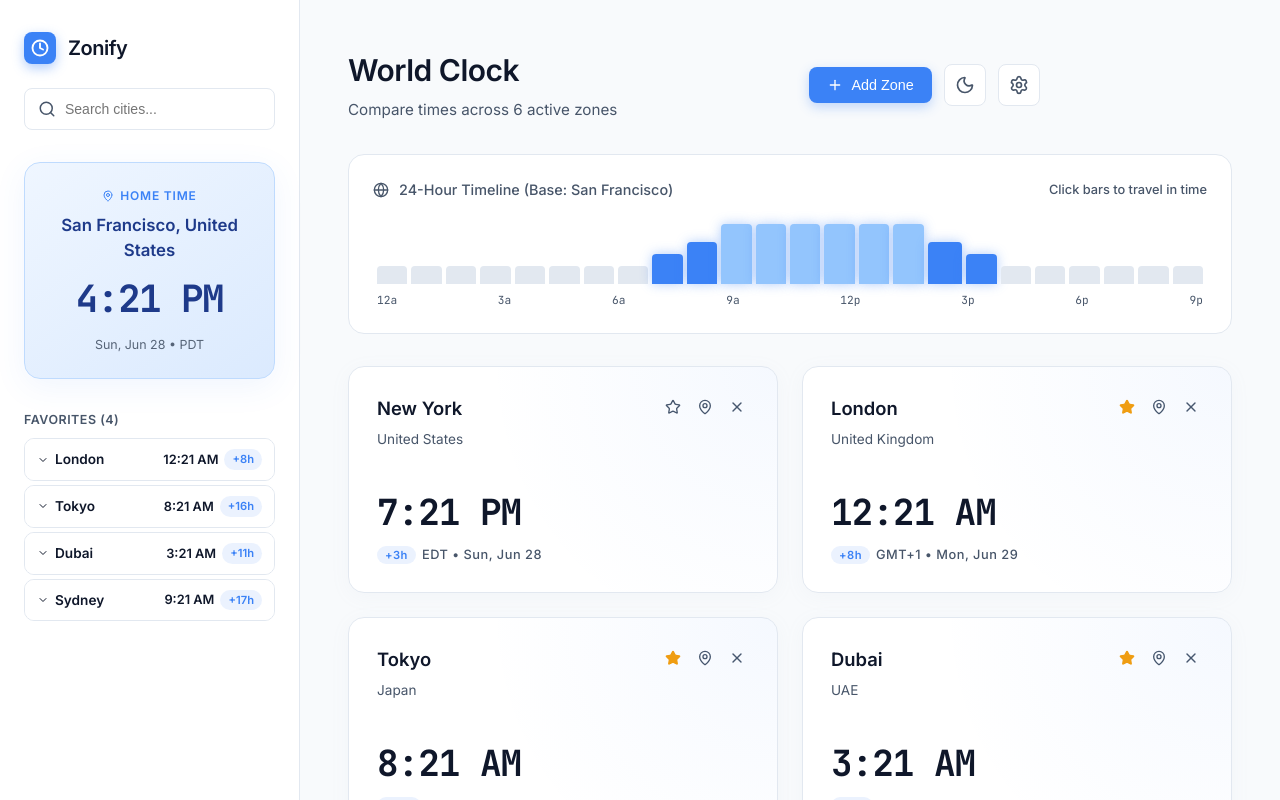
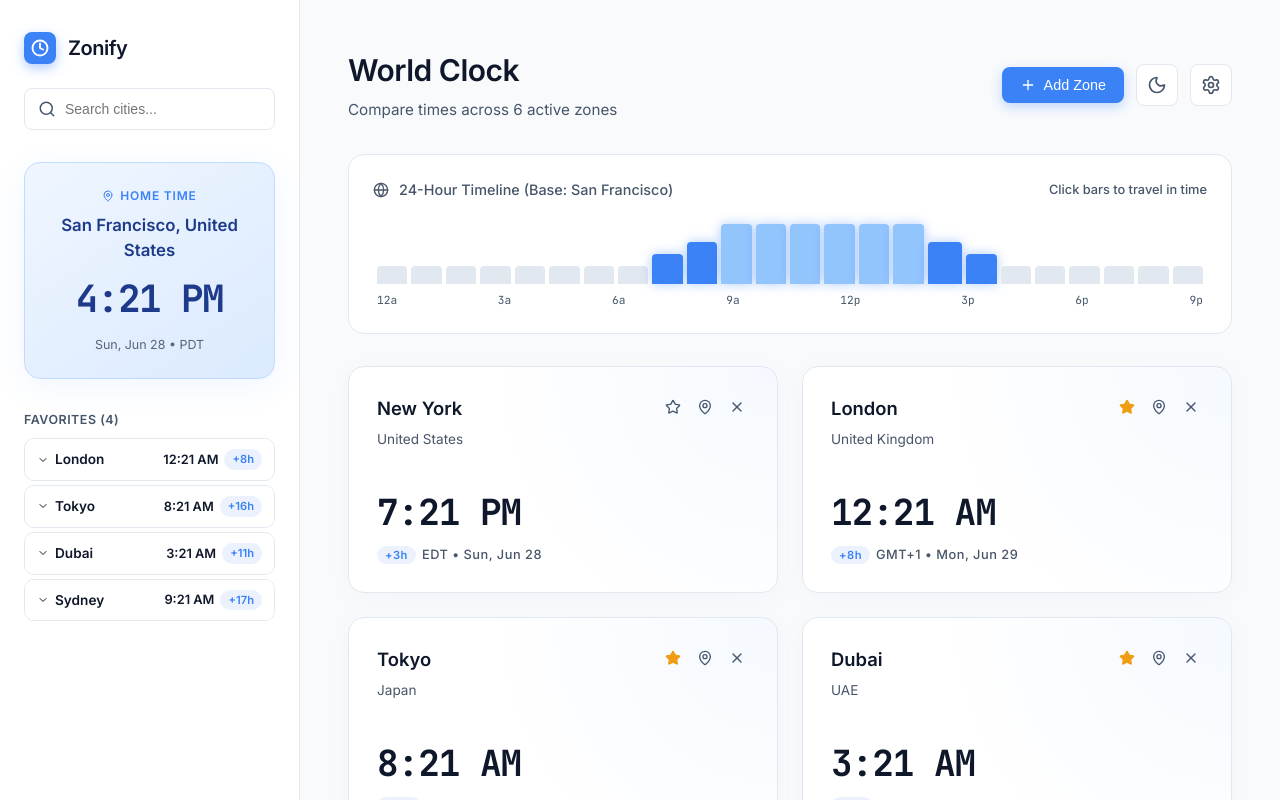
Before and after one commit to tomiabe/zonify, a React (Vite) app: page / in a window 1280 px wide. Built offline with nearby package versions, Linux system fonts and the light colour scheme.

Commit message:
fix: keep settings-container inside actions for proper header alignment

```diff
--- a/src/App.tsx
+++ b/src/App.tsx
@@ -552,13 +552,13 @@ const App = () => {
             <h1>World Clock</h1>
             <p>Compare times across {gridCities.length} active zones</p>
           </div>
-          <div className="actions desktop-only">
-            <button className="btn-primary" onClick={() => setIsAddModalOpen(true)}>
+          <div className="actions">
+            <button className="btn-primary desktop-only" onClick={() => setIsAddModalOpen(true)}>
               <Plus size={16} /> Add Zone
             </button>
 
             <button
-              className="btn-icon"
+              className="btn-icon desktop-only"
               onClick={() => {
                 setAutoTheme(false);
                 setTheme(prev => prev === 'dark' ? 'light' : 'dark');
@@ -568,16 +568,15 @@ const App = () => {
               {theme === 'dark' ? <Sun size={20} /> : <Moon size={20} />}
             </button>
 
+            <div className="settings-container" ref={settingsRef}>
               <button
-              className="btn-icon"
+                className="btn-icon desktop-only"
                 onClick={() => setIsSettingsOpen(prev => !prev)}
                 title="Configuration Settings"
               >
                 <Settings size={20} />
               </button>
-          </div>
 
-          <div className="settings-container" ref={settingsRef}>
               {isSettingsOpen && (
                 <div className="settings-dropdown">
                   <div className="settings-title">SETTINGS</div>
@@ -637,6 +636,7 @@ const App = () => {
                   </button>
                 </div>
               )}
+            </div>
           </div>
         </header>
 
```
Lines whose indentation alone changed are shown as unchanged.
